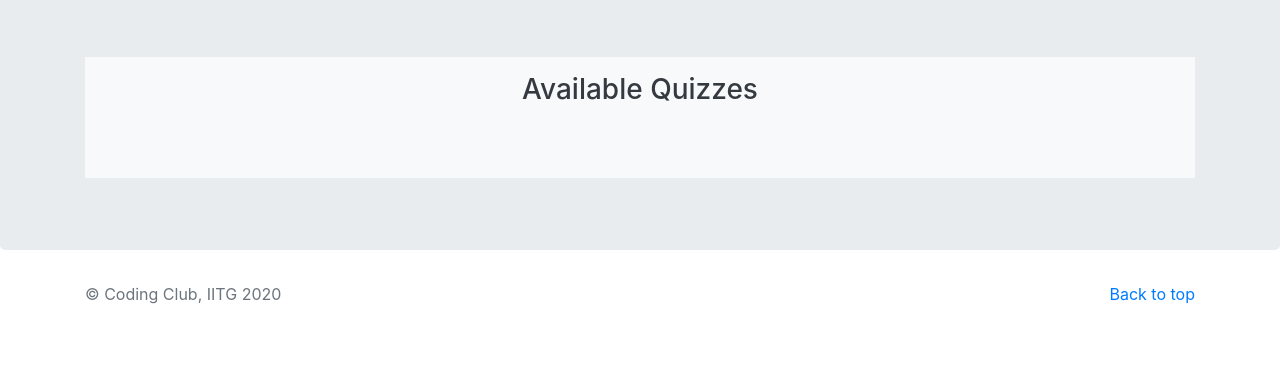
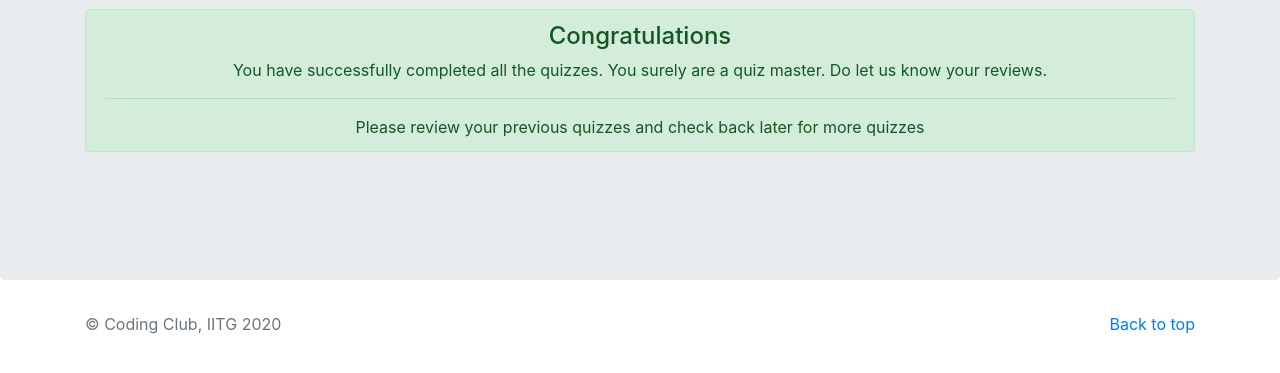
Before and after one commit to rk-karan/Django_Quiz, a Django app: template accounts/templates/accounts/student_home.html in a window 1280 px wide. Shown: the part 301-674 px from the top of the page. Run offline with Django 3.2, Linux system fonts and the light colour scheme; the template is opened without the code that fills it, so the values that code supplies are empty; some libraries are stand-ins or nearby versions.

Commit message:
Minor changes

```diff
--- a/accounts/templates/accounts/student_home.html
+++ b/accounts/templates/accounts/student_home.html
@@ -1,7 +1,16 @@
 {% extends 'base.html' %}
 {% block content %}
 <h3>Welcome {{user.username}}. Attempt a Quiz.</h3>
+{%if set2|length == 0%}
+<div class="alert alert-success" role="alert">
+	<h4 class="alert-heading">Congratulations</h4>
+	<p>You have successfully completed all the quizzes. You surely are a quiz master. Do let us know your reviews.</p>
+	<hr>
+	<p class="mb-0">Please review your previous quizzes and check back later for more quizzes</p>
+</div>
+{%endif%}
 <br></br>
+{% if set2|length != 0 %}
 <div class="p-3 mb-2 bg-light text-dark">
 	<div class="container">
 		<h3>Available Quizzes</h3>
@@ -13,6 +22,7 @@
 						<div class="card-body">
 							<h5 class="card-title">{{quiz.quiz_name}}</h5>
 							<div class="card-text">
+								<p class="text-center"> Topic: {{quiz.topic}}</p>
 								<div class="d-flex justify-content-between">
 									<div>
 										<p class="font-weight-bold">Questions: {{quiz.number_of_questions}}</p>
@@ -32,12 +42,10 @@
 					</div>
 				</div>
 			</div>
-		{%empty%}
-			<!--message saying congratulations you have solved all available quizzes. check back later.-->
 			{%endfor%}
+			{%endif%}
 		</div>
 	</div>
-<br></br>
 	<div class="container">
 		{% if set1|length != 0 %}
 		<h3>Attempted Quizzes</h3>
@@ -49,6 +57,7 @@
 						<div class="card-body">
 							<h5 class="card-title">{{quiz.quiz.quiz_name}}</h5>
 							<div class="card-text">
+								<p class="text-center"> Topic: {{quiz.quiz.topic}}</p>
 								<div class="d-flex justify-content-between">
 									<div>
 										<p class="font-weight-bold">Your Marks: {{quiz.marks}}</p>
@@ -58,7 +67,7 @@
 									</div>
 								</div>
 								<div class="btn-group">
-							<a href="">
+									<a href="{%url 'quiz_view' quiz.quiz.pk%}">
 										<button type="button" class="btn btn-sm btn-outline-secondary">View Quiz</button>
 									</a>
 									<button type="button" class="btn btn-sm btn-outline-secondary">Leader Board</button>
```
Lines whose indentation alone changed are shown as unchanged.
